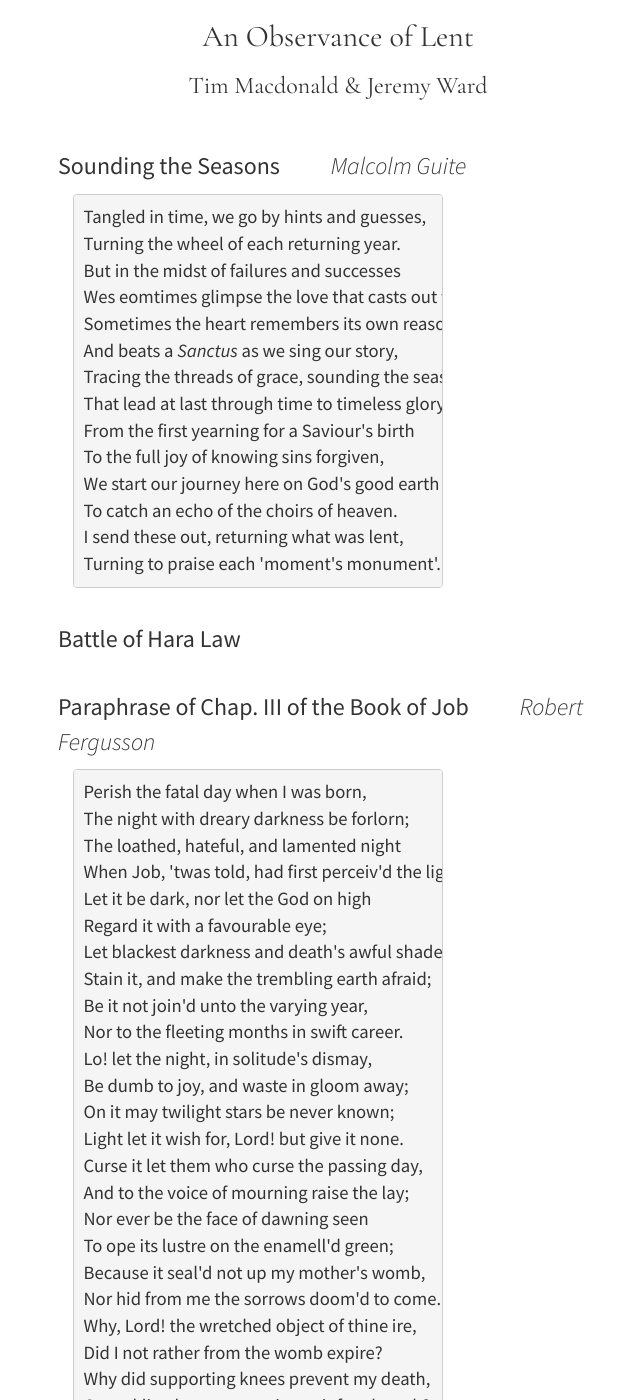
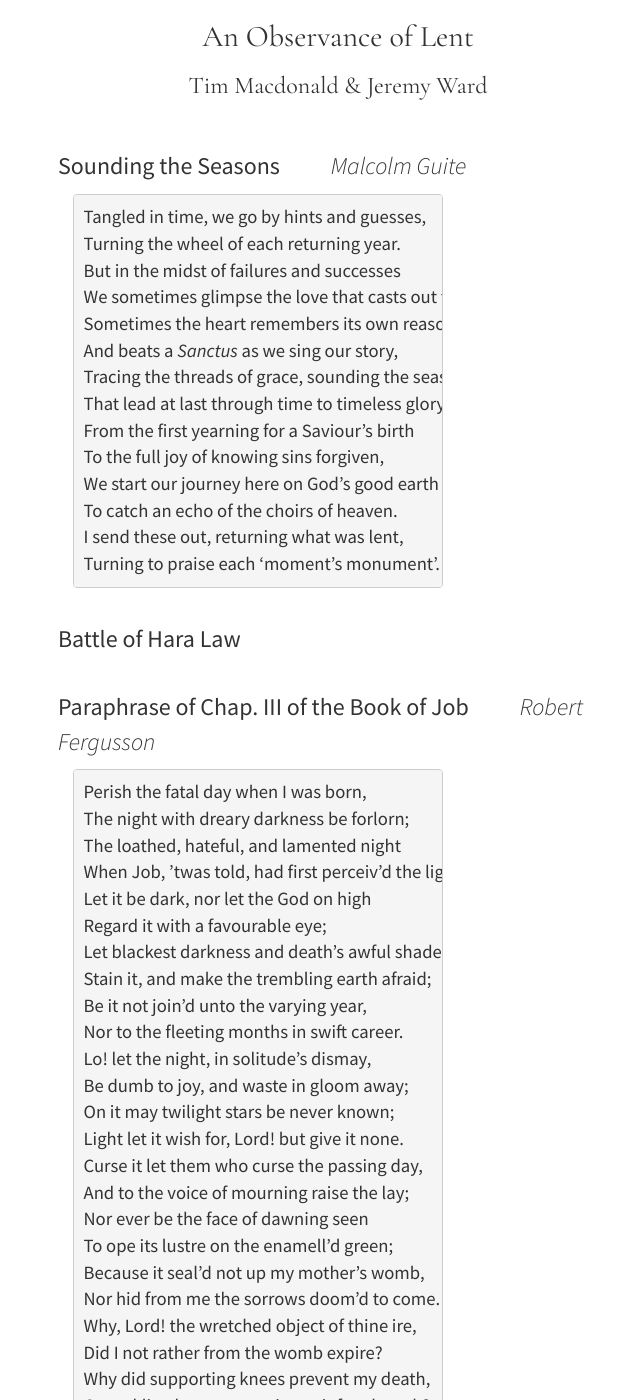
Before and after one commit to timandjeremy/timandjeremy.github.io, a Jekyll site: the page built from lent/index.html, in a window 1280 px wide and 1400 px high. Shown: the whole window, without its empty margins (302-942 px from the left). Built offline with Jekyll 4.4.1, drawn with Linux system fonts in a browser that asks for light colours; nearby versions of some CDN libraries; library files that are not in the unit come from our copies; comment, search, counter and statistics services are not loaded; some of the changed text lies outside the part shown.

Commit message:
Fix typos

```diff
--- a/_data/lent.yml
+++ b/_data/lent.yml
@@ -7,7 +7,7 @@
 
   But in the midst of failures and successes
 
-  Wes eomtimes glimpse the love that casts out fear.
+  We sometimes glimpse the love that casts out fear.
 
   Sometimes the heart remembers its own reasons
 
@@ -17,17 +17,17 @@
 
   That lead at last through time to timeless glory.
 
-  From the first yearning for a Saviour's birth
+  From the first yearning for a Saviour’s birth
 
   To the full joy of knowing sins forgiven,
 
-  We start our journey here on God's good earth
+  We start our journey here on God’s good earth
 
   To catch an echo of the choirs of heaven.
 
   I send these out, returning what was lent,
 
-  Turning to praise each 'moment's monument'."
+  Turning to praise each ‘moment’s monument’."
 - title: Battle of Hara Law
 - title: Paraphrase of Chap. III of the Book of Job
   author: Robert Fergusson
@@ -38,21 +38,21 @@
 
   The loathed, hateful, and lamented night
 
-  When Job, 'twas told, had first perceiv'd the light;
+  When Job, ’twas told, had first perceiv’d the light;
 
   Let it be dark, nor let the God on high
 
   Regard it with a favourable eye;
 
-  Let blackest darkness and death's awful shade
+  Let blackest darkness and death’s awful shade
 
   Stain it, and make the trembling earth afraid;
 
-  Be it not join'd unto the varying year,
+  Be it not join’d unto the varying year,
 
   Nor to the fleeting months in swift career.
 
-  Lo! let the night, in solitude's dismay,
+  Lo! let the night, in solitude’s dismay,
 
   Be dumb to joy, and waste in gloom away;
 
@@ -66,11 +66,11 @@
 
   Nor ever be the face of dawning seen
 
-  To ope its lustre on the enamell'd green;
+  To ope its lustre on the enamell’d green;
 
-  Because it seal'd not up my mother's womb,
+  Because it seal’d not up my mother’s womb,
 
-  Nor hid from me the sorrows doom'd to come.
+  Nor hid from me the sorrows doom’d to come.
 
   Why, Lord! the wretched object of thine ire,
 
@@ -110,9 +110,9 @@
 
   Light to the comfortless and wretched given?
 
-  Why should the troubled and oppres'd in soul
+  Why should the troubled and oppres’d in soul
 
-  Fret over restless life's unsettled bowl,
+  Fret over restless life’s unsettled bowl,
 
   Who long for death, who lists not to their prayer,
 
@@ -120,29 +120,29 @@
 
   Who with excess of joy are blest and glad,
 
-  Rejoic'd when in the tomb of silence laid?
+  Rejoic’d when in the tomb of silence laid?
 
-  Why, then, is grateful light bestow'd on man,
+  Why, then, is grateful light bestow’d on man,
 
   Whose life is darkness, all his days a span?
 
-  For ere the morn return'd my sighing came,
+  For ere the morn return’d my sighing came,
 
-  My mourning pour'd out as the mountain stream;
+  My mourning pour’d out as the mountain stream;
 
-  Wild-visag'd fear, with sorrow-mingled eye,
+  Wild-visag’d fear, with sorrow-mingled eye,
 
-  And wan destruction, hideous, star'd me nigh!
+  And wan destruction, hideous, star’d me nigh!
 
   For though no rest nor safety blest my soul,
 
   New trouble came, new darkness, new controul."
 
-- title: McIntosh's Lament
-- title: To the Memeory of Mrs A——e of D——r, a Lady universally admired for her amiable disposition, and exemplary conduct (excerpt)
+- title: McIntosh’s Lament
+- title: To the Memory of Mrs A——e of D——r, a Lady universally admired for her amiable disposition, and exemplary conduct (excerpt)
   author: Andrew Shirrefs
   text: "\
-  Whilst here we wander in life's doubtful maze,
+  Whilst here we wander in life’s doubtful maze,
 
   To man, how dark! O Providence, thy ways!
 
@@ -158,7 +158,7 @@
 
   But the next moment comes the killing blast!
 
-  Tis gone! the scene which late appear'd so fair,
+  Tis gone! the scene which late appear’d so fair,
 
   As the bright meteor, bursts and dies in air!
 
@@ -166,9 +166,9 @@
 
   To doubt the secrets of <em>Thy</em> power too far;
 
-  But learn to know, howe'er severe they seem,
+  But learn to know, howe’er severe they seem,
 
-  They're meant to tell us, <em>life</em> is but a <em>dream!</em>
+  They’re meant to tell us, <em>life</em> is but a <em>dream!</em>
 
   Still grand the aim! still infinitely wise!
 
@@ -182,7 +182,7 @@
 
   And fix our comfort in the <em>King of Kings.</em>"
 
-- title: Nathaniel Gow's Lament for the Death of his Brother
+- title: Nathaniel Gow’s Lament for the Death of his Brother
   author: Nathaniel Gow
 
 - title: Ash Wednesday
@@ -190,7 +190,7 @@
   text: "\
   Receive this cross of ash upon your brow,
 
-  Brought from the burning of Palm Sunday's cross;
+  Brought from the burning of Palm Sunday’s cross;
 
   The forests of the world are burning now
 
@@ -250,7 +250,7 @@
 
   And tear the veil in two with your last breath."
 
-- title: Mucking of Geordy's byer
+- title: Mucking of Geordy’s byer
   author: arr. William McGibbon
 
 - title: The anointing at Bethany
@@ -260,7 +260,7 @@
 
   So close the candles flare with their soft breath.
 
-  And kindle ehart and soul to flame within us,
+  And kindle heart and soul to flame within us,
 
   Lit by these mysteries of life and death.
 
@@ -270,7 +270,7 @@
 
   The alabaster jar of precious ointment
 
-  Is broken open for the world's true lover.
+  Is broken open for the world’s true lover.
 
   The whole room richly fill to feast the senses
 
@@ -284,5 +284,5 @@
 
   We all foresee and see beyond the cross."
 
-- title: Honble Mr. Ramsay Maule's Favourite / Honble Mr. Ramsay Maule's (Strathspey and Reel)
+- title: Honble Mr. Ramsay Maule’s Favourite / Honble Mr. Ramsay Maule’s (Strathspey and Reel)
   author: Nathaniel Gow / publ. Niel Gow and Sons
```
